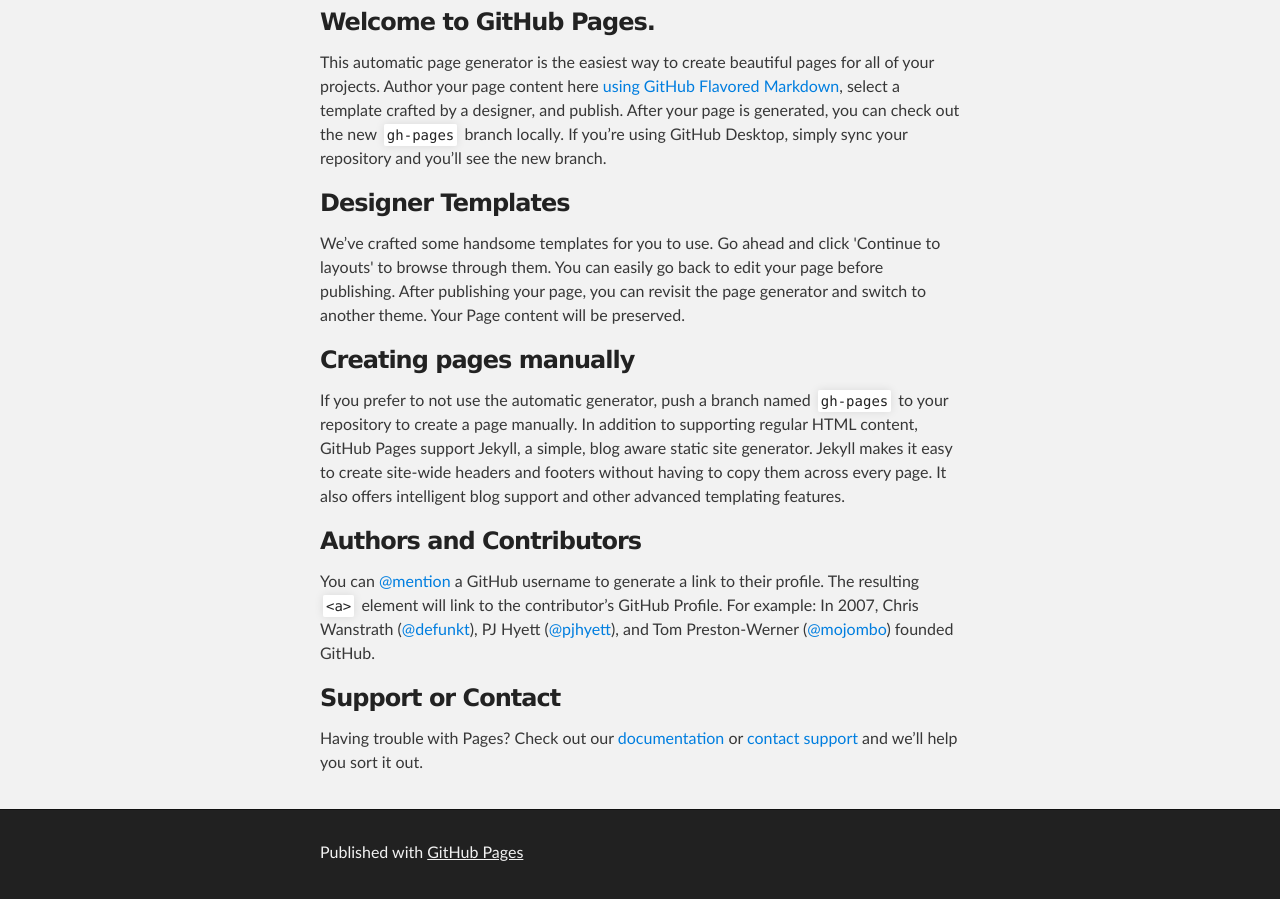
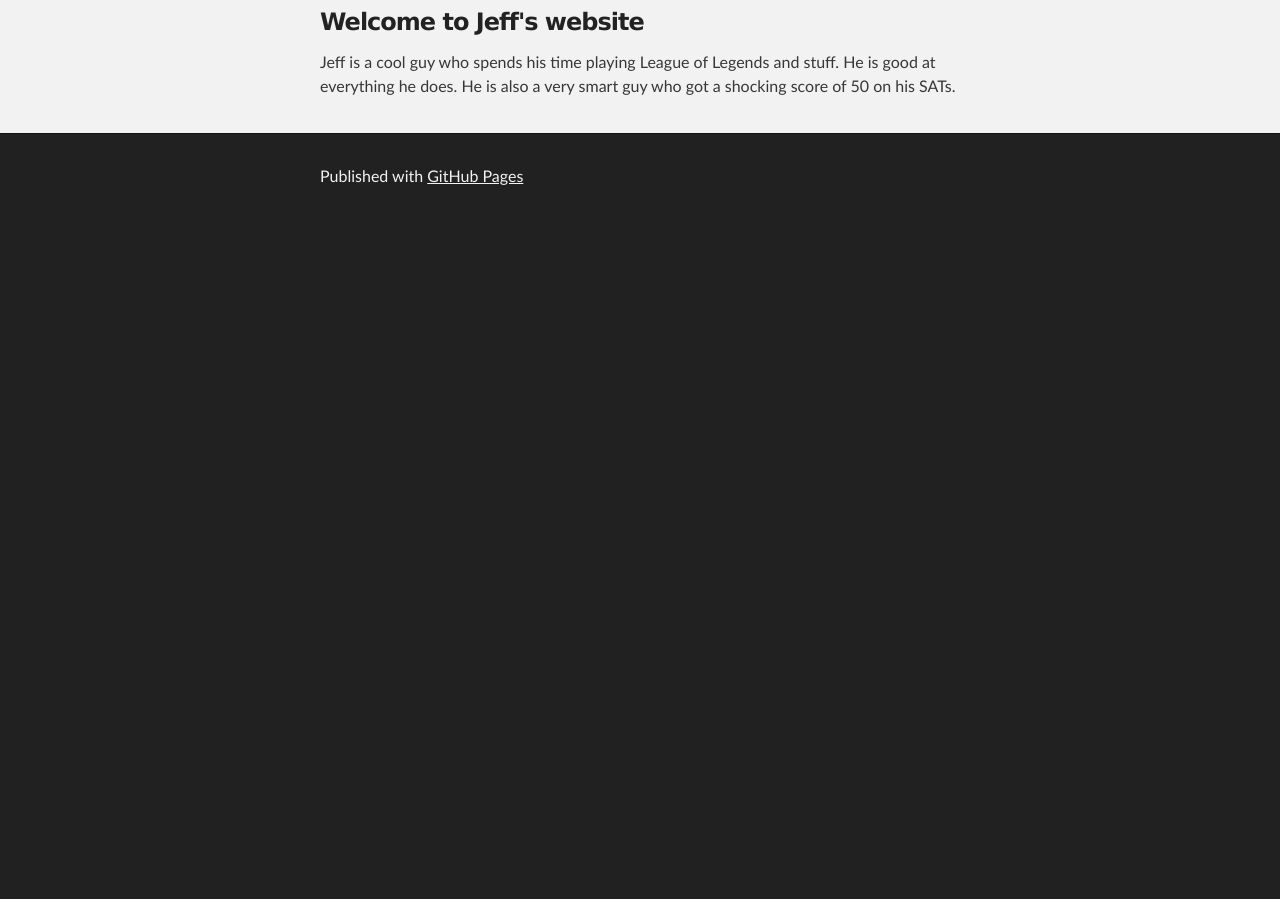
Before and after one commit to bloojayz/bloojayz.github.io, a plain HTML site: page index.html in a window 1280 px wide. Shown: the part 256-1155 px from the top of the page. After the commit the page ends 800 px from the top, so only its background shows below. Drawn offline with Linux system fonts and the light colour scheme.

Commit message:
Replace master branch with page content via GitHub

```diff
--- a/index.html
+++ b/index.html
@@ -28,29 +28,9 @@
     <div id="main_content_wrap" class="outer">
       <section id="main_content" class="inner">
         <h3>
-<a id="welcome-to-github-pages" class="anchor" href="#welcome-to-github-pages" aria-hidden="true"><span aria-hidden="true" class="octicon octicon-link"></span></a>Welcome to GitHub Pages.</h3>
+<a id="welcome-to-jeffs-website" class="anchor" href="#welcome-to-jeffs-website" aria-hidden="true"><span aria-hidden="true" class="octicon octicon-link"></span></a>Welcome to Jeff's website</h3>
 
-<p>This automatic page generator is the easiest way to create beautiful pages for all of your projects. Author your page content here <a href="https://guides.github.com/features/mastering-markdown/">using GitHub Flavored Markdown</a>, select a template crafted by a designer, and publish. After your page is generated, you can check out the new <code>gh-pages</code> branch locally. If you’re using GitHub Desktop, simply sync your repository and you’ll see the new branch.</p>
-
-<h3>
-<a id="designer-templates" class="anchor" href="#designer-templates" aria-hidden="true"><span aria-hidden="true" class="octicon octicon-link"></span></a>Designer Templates</h3>
-
-<p>We’ve crafted some handsome templates for you to use. Go ahead and click 'Continue to layouts' to browse through them. You can easily go back to edit your page before publishing. After publishing your page, you can revisit the page generator and switch to another theme. Your Page content will be preserved.</p>
-
-<h3>
-<a id="creating-pages-manually" class="anchor" href="#creating-pages-manually" aria-hidden="true"><span aria-hidden="true" class="octicon octicon-link"></span></a>Creating pages manually</h3>
-
-<p>If you prefer to not use the automatic generator, push a branch named <code>gh-pages</code> to your repository to create a page manually. In addition to supporting regular HTML content, GitHub Pages support Jekyll, a simple, blog aware static site generator. Jekyll makes it easy to create site-wide headers and footers without having to copy them across every page. It also offers intelligent blog support and other advanced templating features.</p>
-
-<h3>
-<a id="authors-and-contributors" class="anchor" href="#authors-and-contributors" aria-hidden="true"><span aria-hidden="true" class="octicon octicon-link"></span></a>Authors and Contributors</h3>
-
-<p>You can <a href="https://github.com/blog/821" class="user-mention">@mention</a> a GitHub username to generate a link to their profile. The resulting <code>&lt;a&gt;</code> element will link to the contributor’s GitHub Profile. For example: In 2007, Chris Wanstrath (<a href="https://github.com/defunkt" class="user-mention">@defunkt</a>), PJ Hyett (<a href="https://github.com/pjhyett" class="user-mention">@pjhyett</a>), and Tom Preston-Werner (<a href="https://github.com/mojombo" class="user-mention">@mojombo</a>) founded GitHub.</p>
-
-<h3>
-<a id="support-or-contact" class="anchor" href="#support-or-contact" aria-hidden="true"><span aria-hidden="true" class="octicon octicon-link"></span></a>Support or Contact</h3>
-
-<p>Having trouble with Pages? Check out our <a href="https://help.github.com/pages">documentation</a> or <a href="https://github.com/contact">contact support</a> and we’ll help you sort it out.</p>
+<p>Jeff is a cool guy who spends his time playing League of Legends and stuff. He is good at everything he does. He is also a very smart guy who got a shocking score of 50 on his SATs. </p>
       </section>
     </div>
 
```
Also changed, not shown: params.json (+1 -1 lines).
